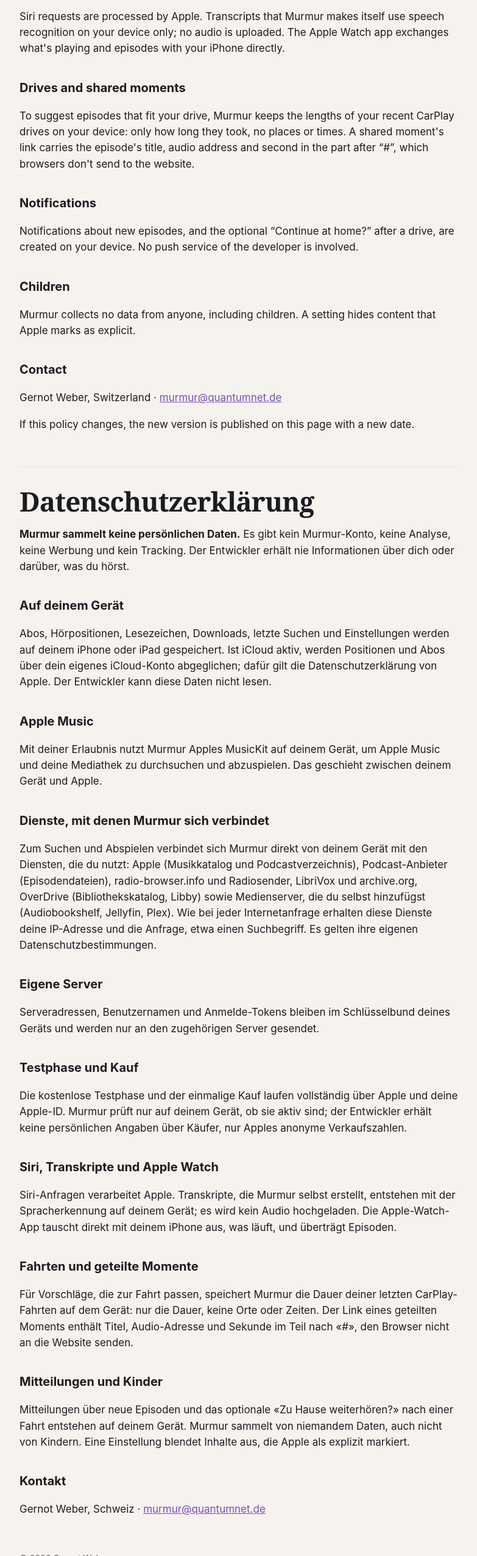
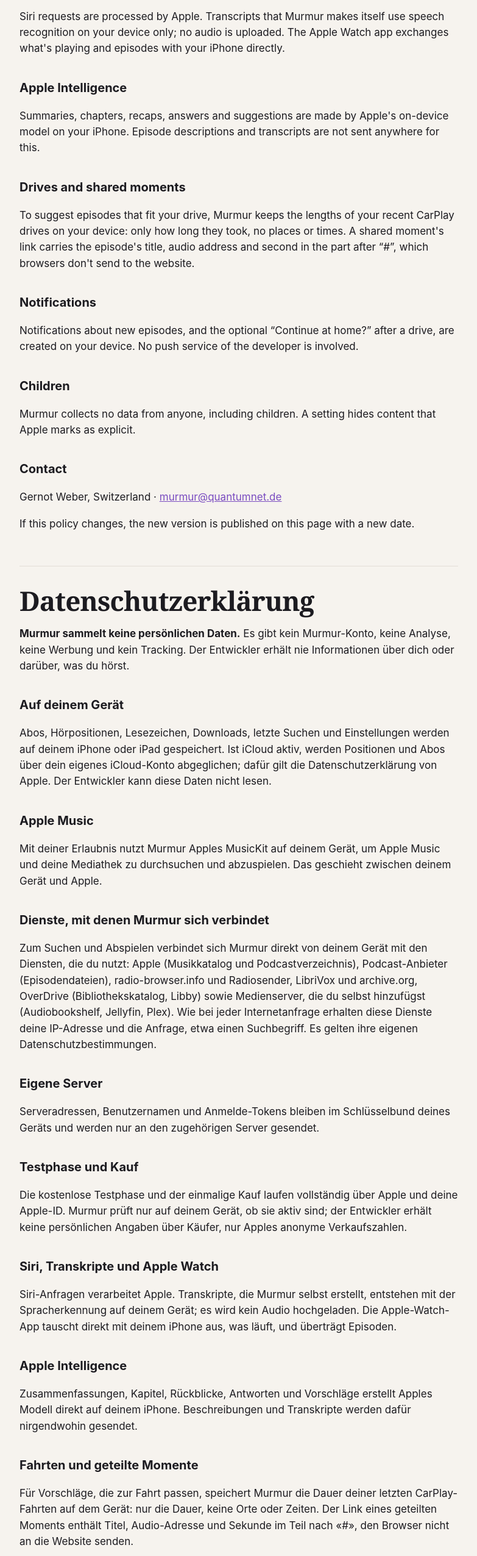
Before and after one commit to gaweber/murmur-site, a plain HTML site: page privacy.html in a window 1280 px wide. Shown: the part 1216-3768 px from the top of the page at 61% size, without its empty margins (248-1031 px from the left). Drawn offline with Linux system fonts and the light colour scheme.

Commit message:
Apple Intelligence features
Co-Authored-By: Claude Opus 5.5 <noreply@anthropic.com>
Claude-Session: https://claude.ai/code/session_01QqB9a9BY3bVHksh9W5Lm4R

```diff
--- a/privacy.html
+++ b/privacy.html
@@ -32,6 +32,9 @@
   <h2>Siri, transcripts and Apple Watch</h2>
   <p>Siri requests are processed by Apple. Transcripts that Murmur makes itself use speech recognition on your device only; no audio is uploaded. The Apple Watch app exchanges what's playing and episodes with your iPhone directly.</p>
 
+  <h2>Apple Intelligence</h2>
+  <p>Summaries, chapters, recaps, answers and suggestions are made by Apple's on-device model on your iPhone. Episode descriptions and transcripts are not sent anywhere for this.</p>
+
   <h2>Drives and shared moments</h2>
   <p>To suggest episodes that fit your drive, Murmur keeps the lengths of your recent CarPlay drives on your device: only how long they took, no places or times. A shared moment's link carries the episode's title, audio address and second in the part after “#”, which browsers don't send to the website.</p>
 
@@ -60,6 +63,8 @@
     <p>Die kostenlose Testphase und der einmalige Kauf laufen vollständig über Apple und deine Apple-ID. Murmur prüft nur auf deinem Gerät, ob sie aktiv sind; der Entwickler erhält keine persönlichen Angaben über Käufer, nur Apples anonyme Verkaufszahlen.</p>
     <h2>Siri, Transkripte und Apple Watch</h2>
     <p>Siri-Anfragen verarbeitet Apple. Transkripte, die Murmur selbst erstellt, entstehen mit der Spracherkennung auf deinem Gerät; es wird kein Audio hochgeladen. Die Apple-Watch-App tauscht direkt mit deinem iPhone aus, was läuft, und überträgt Episoden.</p>
+    <h2>Apple Intelligence</h2>
+    <p>Zusammenfassungen, Kapitel, Rückblicke, Antworten und Vorschläge erstellt Apples Modell direkt auf deinem iPhone. Beschreibungen und Transkripte werden dafür nirgendwohin gesendet.</p>
     <h2>Fahrten und geteilte Momente</h2>
     <p>Für Vorschläge, die zur Fahrt passen, speichert Murmur die Dauer deiner letzten CarPlay-Fahrten auf dem Gerät: nur die Dauer, keine Orte oder Zeiten. Der Link eines geteilten Moments enthält Titel, Audio-Adresse und Sekunde im Teil nach «#», den Browser nicht an die Website senden.</p>
     <h2>Mitteilungen und Kinder</h2>
```
Also changed, not shown: index.html (+2 -1 lines), support.html (+3 -0 lines).
